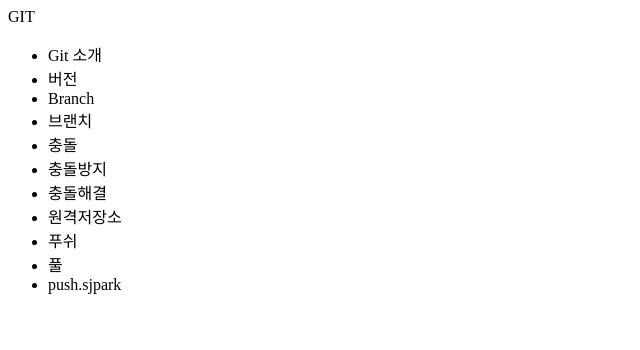
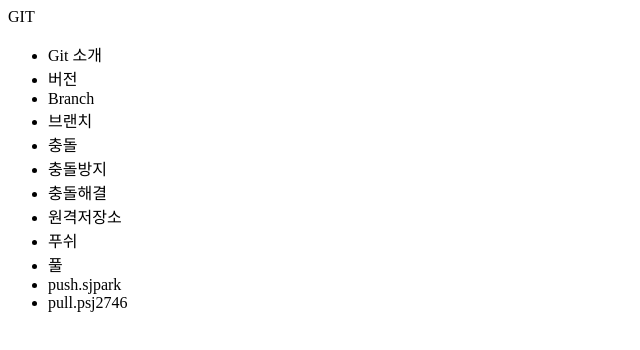
Before and after one commit to psj2746/helloGit, a plain HTML site: page index.html in a window 1280 px wide. Shown: the whole page, without its empty margins (0-640 px from the left). Drawn offline with Linux system fonts and the light colour scheme.

Commit message:
pull.psj2746 추가

```diff
--- a/index.html
+++ b/index.html
@@ -19,6 +19,7 @@
 		<li>푸쉬</li>
 		<li>풀</li>
         <li>push.sjpark</li>
+        <li>pull.psj2746</li>
 	</ul>
 </body>
 </html>
```
